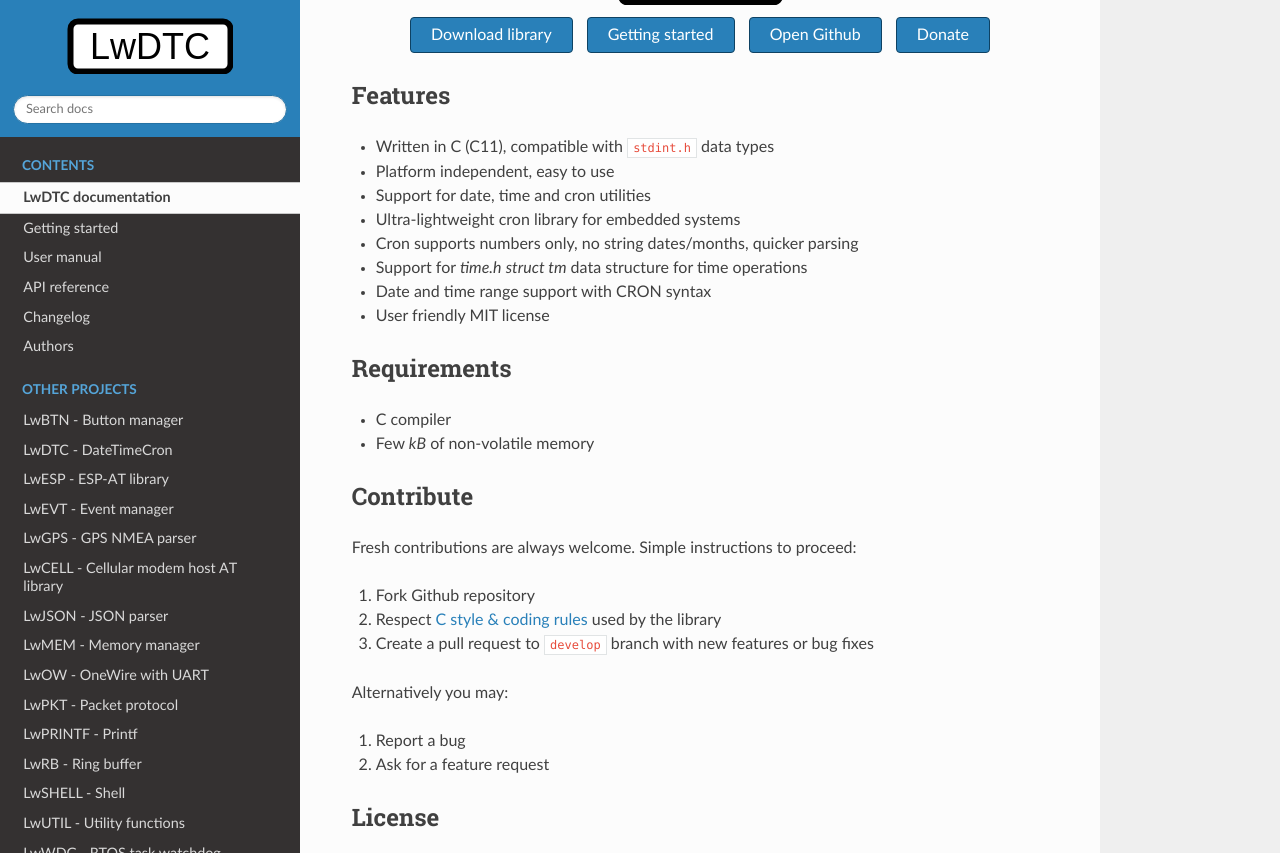
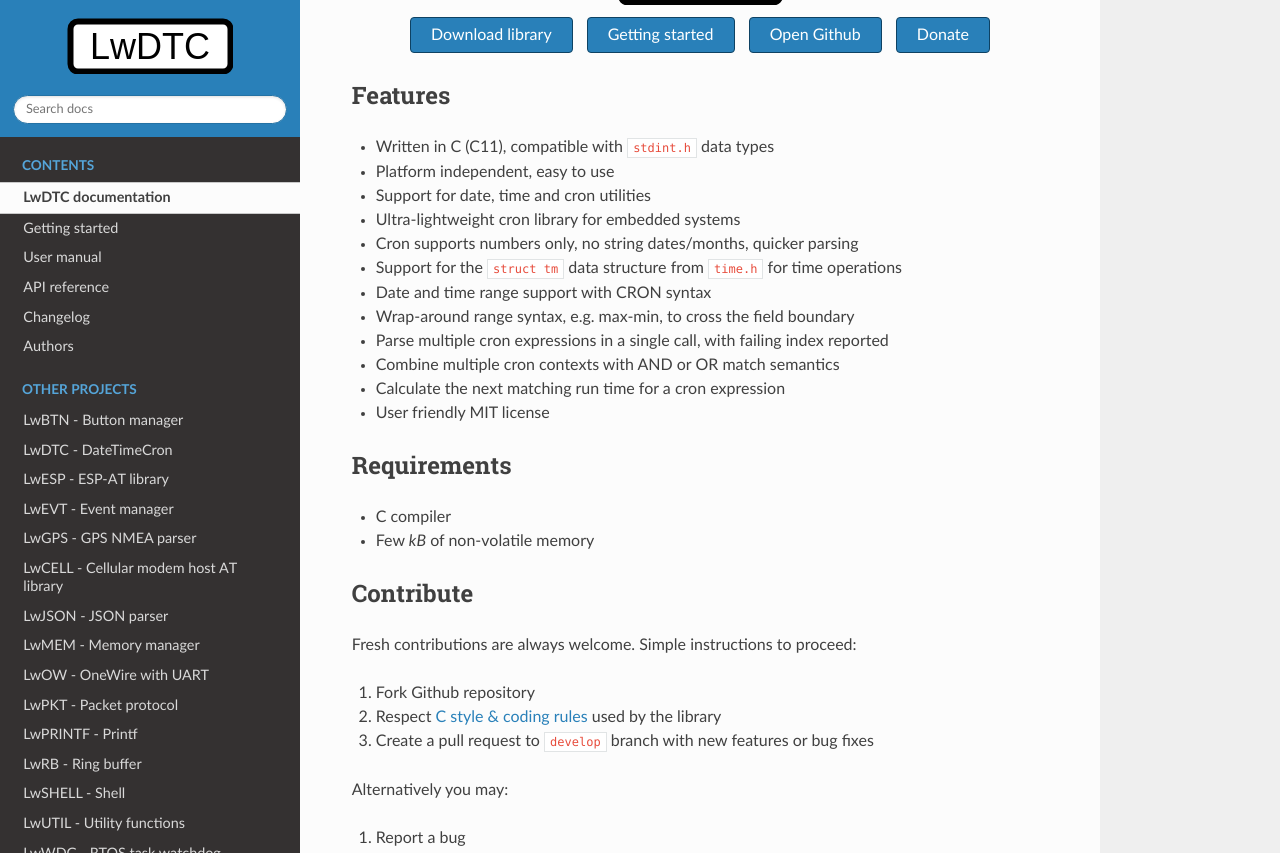
Before and after one commit to MaJerle/lwdtc, a Sphinx documentation site: the page built from docs/index.rst, in a window 1280 px wide and 900 px high, scrolled down 380 px, cut to the strip 0-853 px from the top of the window. Built offline with Sphinx 7.4.7 and the Read the Docs theme 3.1.0, drawn with Linux system fonts in a browser that asks for light colours; the version number could not be read and is left out.

```diff
--- a/docs/index.rst
+++ b/docs/index.rst
@@ -23,8 +23,12 @@ Features
 * Support for date, time and cron utilities
 * Ultra-lightweight cron library for embedded systems
 * Cron supports numbers only, no string dates/months, quicker parsing
-* Support for `time.h` `struct tm` data structure for time operations
+* Support for the ``struct tm`` data structure from ``time.h`` for time operations
 * Date and time range support with CRON syntax
+* Wrap-around range syntax, e.g. max-min, to cross the field boundary
+* Parse multiple cron expressions in a single call, with failing index reported
+* Combine multiple cron contexts with AND or OR match semantics
+* Calculate the next matching run time for a cron expression
 * User friendly MIT license
 
 Requirements
```
Also changed, not shown: README.md (+5 -1 lines).
